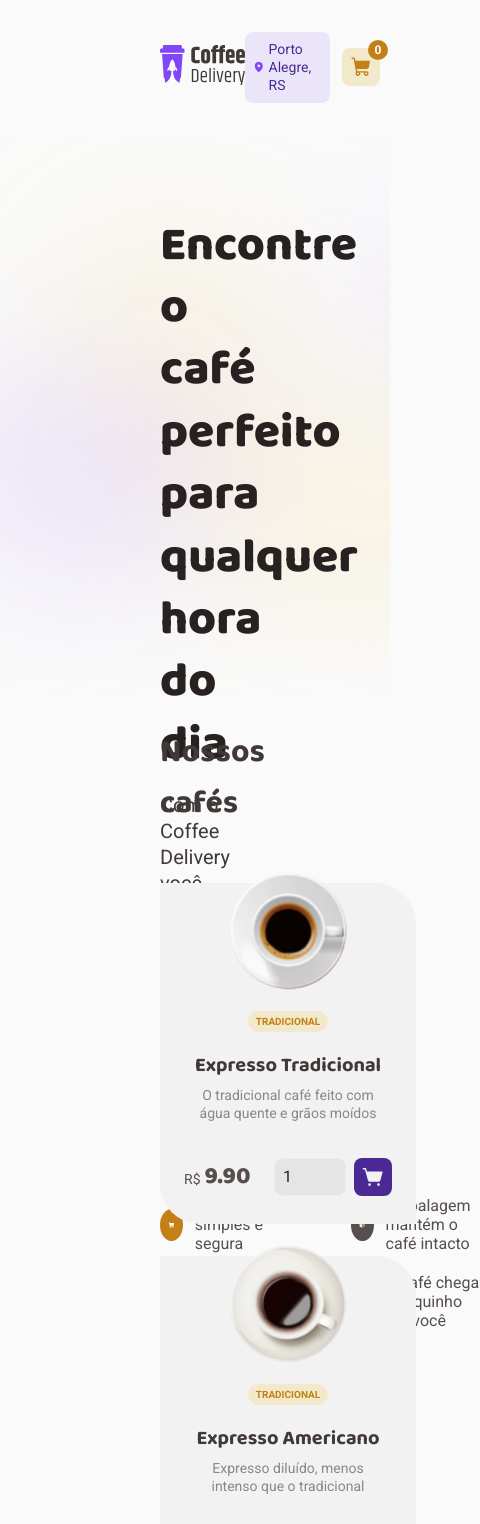
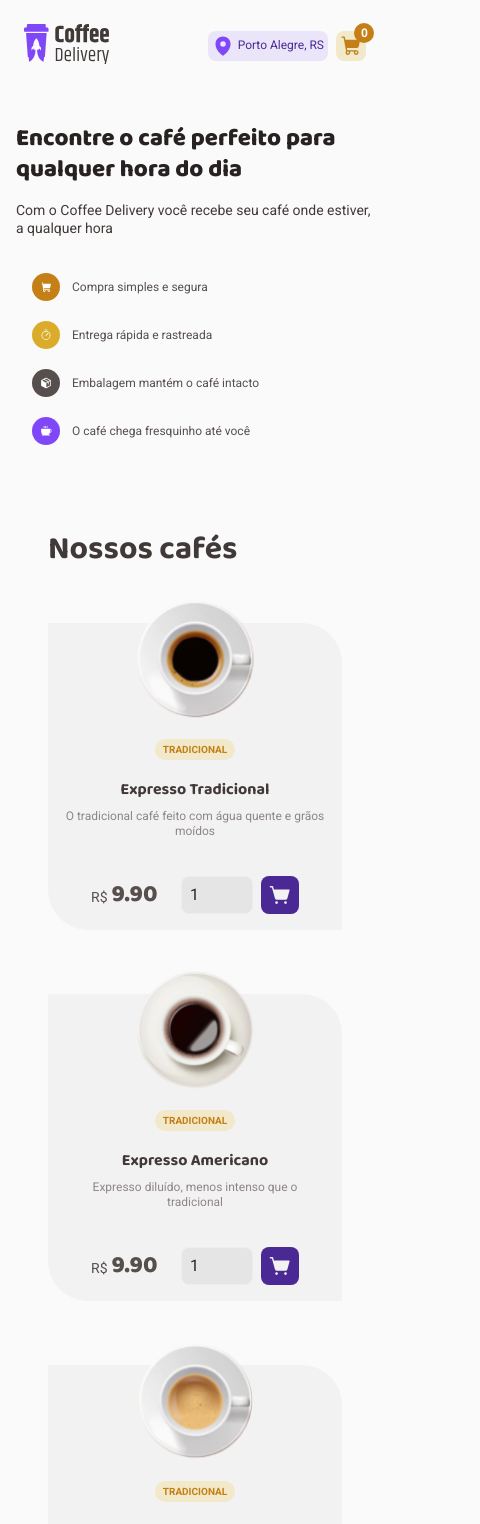
Before and after one commit to DiogoKaster/ignite-coffee-delivery, a React (Vite) app: page / in a window 390 px wide. Shown: the top 1524 px of the page, 480 px wide, since content can reach past the window. Built offline with nearby package versions, Linux system fonts and the light colour scheme; the HTML template or start-up script is replaced by a standard one.

Commit message:
feat: add responsivity to pages

```diff
--- a/src/components/Header/styles.ts
+++ b/src/components/Header/styles.ts
@@ -7,10 +7,18 @@ export const HeaderContainer = styled.header`
   padding: 2rem 10rem;
   background: ${(props) => props.theme.background};
 
+  @media (max-width: 768px) {
+    padding: 1.5rem;
+  }
+
   nav {
     display: flex;
     align-items: center;
     gap: 0.75rem;
+
+    @media (max-width: 768px) {
+      gap: 0.5rem;
+    }
   }
 `
 
@@ -23,6 +31,11 @@ export const BaseNavLinksContainer = styled.div`
   font-size: 0.875rem;
   line-height: 1.3;
   gap: 0.25rem;
+
+  @media (max-width: 768px) {
+    padding: 0.25rem;
+    font-size: 0.75rem;
+  }
 
   a {
     display: flex;
@@ -54,7 +67,7 @@ export const ShoppingCartContainer = styled(BaseNavLinksContainer)`
     width: 1.25rem;
     height: 1.25rem;
     border-radius: 50%;
-    font-family: Roboto;
+    font-family: 'Roboto';
     font-size: 0.75rem;
     font-style: normal;
     font-weight: 700;
--- a/src/components/Paper/styles.ts
+++ b/src/components/Paper/styles.ts
@@ -32,4 +32,9 @@ export const PaperContainerStyled = styled.div<PaperContainerStyledProps>`
     height: 7.5rem;
     margin-top: -2.5rem;
   }`}
+
+  @media (max-width: 768px) {
+    padding: 1rem;
+    width: 100%;
+  }
 `
--- a/src/pages/Checkout/components/CheckoutForm/components/CheckoutFormCard/styles.ts
+++ b/src/pages/Checkout/components/CheckoutForm/components/CheckoutFormCard/styles.ts
@@ -17,6 +17,11 @@ export const CardContainer = styled.label`
   text-transform: uppercase;
   transition: background 0.2s;
 
+  @media (max-width: 768px) {
+    padding: 0.75rem;
+    width: 100%;
+  }
+
   &:hover {
     background: ${(props) => props.theme['base-hover']};
   }
--- a/src/pages/Checkout/components/CheckoutForm/styles.ts
+++ b/src/pages/Checkout/components/CheckoutForm/styles.ts
@@ -7,8 +7,17 @@ export const AdressInputs = styled.div`
   gap: 1rem;
   align-self: stretch;
 
+  @media (max-width: 768px) {
+    align-items: center;
+    width: 100%;
+  }
+
   :first-child {
     width: 20rem;
+
+    @media (max-width: 768px) {
+      width: 100%;
+    }
   }
 
   div {
@@ -42,4 +51,10 @@ export const CardsInputs = styled.div`
   align-items: center;
   gap: 0.75rem;
   align-self: stretch;
+
+  @media (max-width: 768px) {
+    flex-direction: column;
+    align-items: flex-start;
+    width: 100%;
+  }
 `
--- a/src/pages/Checkout/index.tsx
+++ b/src/pages/Checkout/index.tsx
@@ -3,6 +3,7 @@ import { CheckoutForm } from './components/CheckoutForm'
 import { CheckoutResume } from './components/CheckoutResume'
 import { CheckoutContainer, CheckoutMainContainer } from './styles'
 import { StoreContext } from '../../contexts/StoreContext'
+import { useNavigate } from 'react-router-dom'
 
 interface RequestDataCycle {
   cep: string
@@ -18,6 +19,7 @@ interface RequestDataCycle {
 
 export function Checkout() {
   const { addRequestData } = useContext(StoreContext)
+  const navigate = useNavigate()
 
   function handleSubmitRequestData(event: React.FormEvent<HTMLFormElement>) {
     event.preventDefault()
@@ -37,6 +39,7 @@ export function Checkout() {
     }
 
     addRequestData(data)
+    navigate('/checkout/filled')
   }
 
   return (
--- a/src/pages/Checkout/styles.ts
+++ b/src/pages/Checkout/styles.ts
@@ -5,6 +5,12 @@ export const CheckoutContainer = styled.form`
   grid-template-columns: 1fr 40rem;
   gap: 2rem;
   padding: 2.5rem 10rem;
+
+  @media (max-width: 1200px) {
+    display: flex;
+    flex-direction: column;
+    padding: 2.5rem 2rem;
+  }
 `
 
 export const CheckoutMainContainer = styled.div`
@@ -14,7 +20,7 @@ export const CheckoutMainContainer = styled.div`
   width: 100%;
 
   h2 {
-    font-family: Baloo 2;
+    font-family: 'Baloo 2';
     font-size: 1.125rem;
     font-style: normal;
     font-weight: 700;
--- a/src/pages/CheckoutFilled/styles.ts
+++ b/src/pages/CheckoutFilled/styles.ts
@@ -6,6 +6,13 @@ export const CheckoutFilledContainer = styled.div`
   gap: 6rem;
   margin: 3rem 10rem;
   padding: 3rem;
+
+  @media (max-width: 1200px) {
+    display: flex;
+    flex-direction: column;
+    margin: 3rem 2rem;
+    padding: 1rem;
+  }
 `
 
 export const CheckoutFilledInfo = styled.div`
@@ -58,6 +65,10 @@ export const CheckoutFilledImage = styled.div`
   align-items: flex-end;
   gap: 1rem;
 
+  @media (max-width: 768px) {
+    align-items: flex-start;
+  }
+
   img {
     width: 100%;
     height: 100%;
--- a/src/pages/Home/components/CoffeeCard/styles.ts
+++ b/src/pages/Home/components/CoffeeCard/styles.ts
@@ -7,7 +7,7 @@ export const CoffeeCardCategories = styled.div`
 
   span {
     padding: 0.25rem 0.5rem;
-    font-family: Roboto;
+    font-family: 'Roboto';
     font-size: 0.625rem;
     font-style: normal;
     font-weight: 700;
@@ -31,6 +31,10 @@ export const CoffeeCardDescription = styled.div`
     font-weight: 700;
     line-height: 1.3;
     color: ${(props) => props.theme['base-subtitle']};
+
+    @media (max-width: 768px) {
+      font-size: 1rem;
+    }
   }
 
   label {
@@ -38,6 +42,10 @@ export const CoffeeCardDescription = styled.div`
     font-weight: 400;
     line-height: 1.3;
     color: ${(props) => props.theme['base-label']};
+
+    @media (max-width: 768px) {
+      font-size: 0.75rem;
+    }
   }
 `
 
--- a/src/pages/Home/components/Intro/styles.ts
+++ b/src/pages/Home/components/Intro/styles.ts
@@ -8,6 +8,18 @@ export const IntroContainer = styled.div`
   padding: 5rem 10rem;
   gap: 3.5rem;
   background-image: url(${BackgroundIntro});
+
+  @media (max-width: 768px) {
+    height: 24rem;
+    font-size: 0.75rem;
+    padding: 1rem;
+    gap: 2rem;
+    flex-direction: column;
+    justify-content: center;
+    align-items: center;
+    background-image: none;
+    width: 100%;
+  }
 `
 
 export const IntroMain = styled.div`
@@ -15,6 +27,10 @@ export const IntroMain = styled.div`
   flex-direction: column;
   width: 100%;
   gap: 4.5rem;
+
+  @media (max-width: 768px) {
+    gap: 1rem;
+  }
 `
 
 export const IntroTitleText = styled.div`
@@ -27,11 +43,19 @@ export const IntroTitleText = styled.div`
     color: ${(props) => props.theme['base-title']};
     font-size: 3rem;
     font-weight: 800;
+
+    @media (max-width: 768px) {
+      font-size: 1.5rem;
+    }
   }
 
   span {
     color: ${(props) => props.theme['base-subtitle']};
     font-size: 1.25rem;
+
+    @media (max-width: 768px) {
+      font-size: 0.875rem;
+    }
   }
 `
 
@@ -39,6 +63,13 @@ export const IntroDescription = styled.div`
   display: flex;
   align-items: center;
   gap: 5rem;
+
+  @media (max-width: 768px) {
+    flex-direction: column;
+    gap: 0rem;
+    align-items: flex-start;
+    margin-left: 1rem;
+  }
 `
 const DESCRIPTION_ITEM_BACKGROUND_COLORS = {
   yellowDark: 'yellow-dark',
@@ -65,6 +96,11 @@ export const IntroDescriptionItem = styled.div<IntroDescriptionItemProps>`
     padding: 0.5rem;
     width: 2rem;
     height: 2rem;
+
+    @media (max-width: 768px) {
+      width: 1.75rem;
+      height: 1.75rem;
+    }
   }
 `
 
@@ -79,4 +115,8 @@ export const IntroImage = styled.div`
     width: 100%;
     height: 100%;
   }
+
+  @media (max-width: 768px) {
+    display: none;
+  }
 `
--- a/src/pages/Home/styles.ts
+++ b/src/pages/Home/styles.ts
@@ -7,6 +7,11 @@ export const HomeContainer = styled.main`
   padding: 2rem 10rem 5rem 10rem;
   gap: 3.375rem;
   flex-shrink: 0;
+
+  @media (max-width: 768px) {
+    padding: 3rem;
+    gap: 3rem;
+  }
 
   h1 {
     font-size: 2rem;
@@ -23,4 +28,9 @@ export const CoffeeList = styled.ul`
   padding: 0;
   margin: 0;
   list-style: none;
+
+  @media (max-width: 768px) {
+    gap: 4rem;
+    grid-template-columns: repeat(auto-fill, minmax(12rem, 1fr));
+  }
 `
```
